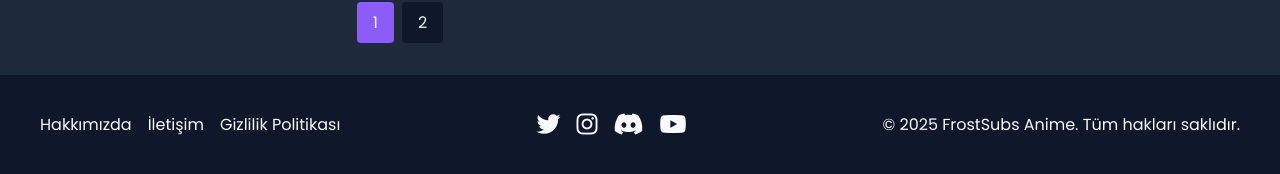
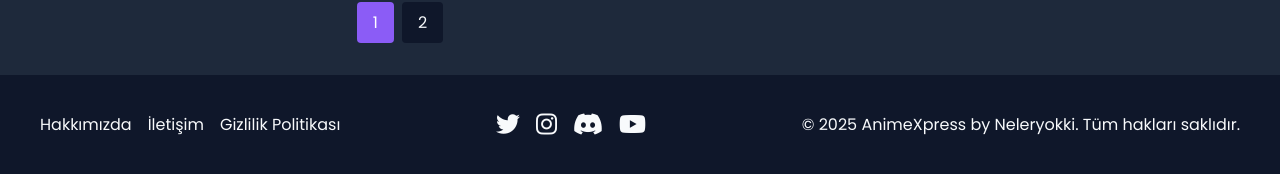
Before and after one commit to neleryokki/AnimeXpress, a PHP site: page /seriler.php in a window 1280 px wide. Shown: the part 2435-2609 px from the top of the page. Run offline with PHP 8.4, Linux system fonts and the light colour scheme; data comes from the database, SQL or seed files in the repository.

Commit message:
Update seriler.php

```diff
--- a/seriler.php
+++ b/seriler.php
@@ -4,9 +4,9 @@ session_start();
 
 // Veritabanı bağlantısı
 $host = 'localhost';
-$db = 'frostsub_anime';
-$user = 'frostsub_anime';
-$pass = 'frostsub3123123123';
+$db = 'db Name';
+$user = 'db user';
+$pass = 'db pass';
 
 $conn = new mysqli($host, $user, $pass, $db);
 
@@ -90,7 +90,7 @@ $total_pages = ceil($total_items / $items_per_page);
 <head>
     <meta charset="UTF-8">
     <meta name="viewport" content="width=device-width, initial-scale=1.0">
-    <title>FrostSubs - Seriler</title>
+    <title>AnimeXpress - Seriler</title>
     <link rel="stylesheet" href="https://cdnjs.cloudflare.com/ajax/libs/font-awesome/6.4.0/css/all.min.css">
     <link href="https://fonts.googleapis.com/css2?family=Poppins:wght@300;400;500;600;700&display=swap" rel="stylesheet">
     <style>
@@ -492,7 +492,7 @@ $total_pages = ceil($total_items / $items_per_page);
     <header>
         <div class="header-content">
             <div class="logo">
-                <img src="https://i.hizliresim.com/ryiopc0.jpeg" alt="logo">
+                <img src="Logonuz" alt="logo">
             </div>
             <nav>
                 <ul>
@@ -617,7 +617,7 @@ $total_pages = ceil($total_items / $items_per_page);
                 <a href="#" target="_blank"><i class="fab fa-discord"></i></a>
                 <a href="#" target="_blank"><i class="fab fa-youtube"></i></a>
             </div>
-            <p>© 2025 FrostSubs Anime. Tüm hakları saklıdır.</p>
+            <p>© 2025 AnimeXpress by Neleryokki. Tüm hakları saklıdır.</p>
         </div>
     </footer>
 
```
